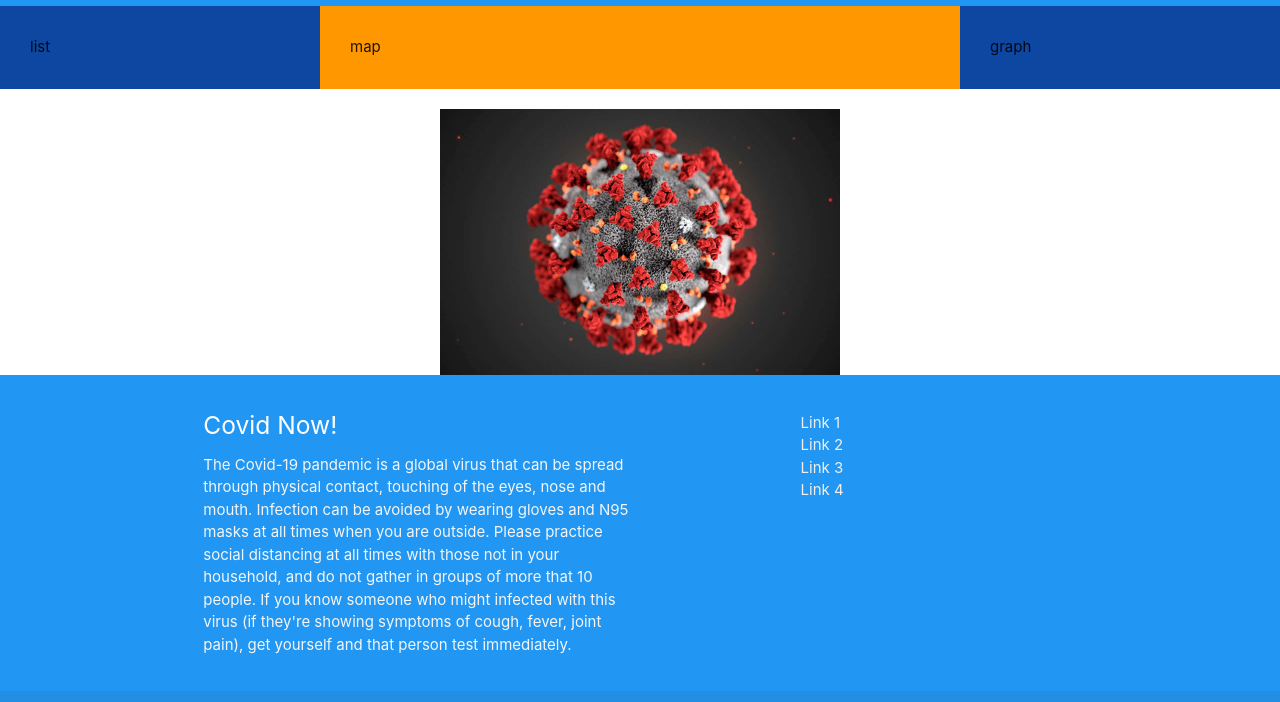
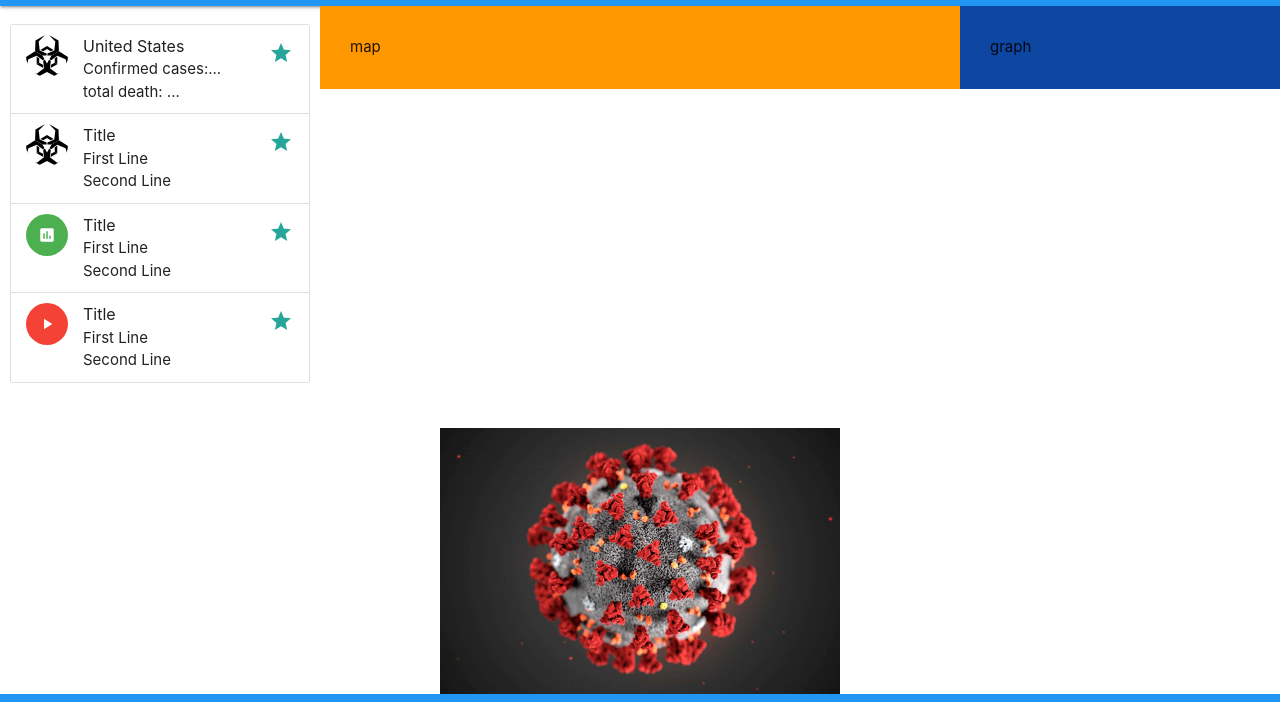
Before and after one commit to jerryjia2006/CovidNow, a plain HTML site: page index.html in a window 1280 px wide. Shown: the part 58-760 px from the top of the page. Drawn offline with nearby package versions, Linux system fonts and the light colour scheme.

Commit message:
Update index.html

```diff
--- a/index.html
+++ b/index.html
@@ -41,7 +41,42 @@
 
 	<div class="row">
 
-      <div class="col s12 m3 l3 #0d47a1 blue darken-4" style="padding: 30px">list</div>
+      <div class="col s12 m3 l3" style="padding: 10px">
+		      	<ul class="collection">
+		    <li class="collection-item avatar">
+		      <img src="virus.svg" alt="" class="circle">
+		      <span class="title">United States</span>
+		      <p>Confirmed cases:...<br>
+		         total death: ...
+		      </p>
+		      <a href="#!" class="secondary-content"><i class="material-icons">grade</i></a>
+		    </li>
+		    <li class="collection-item avatar">
+		      <img src="virus.svg" alt="" class="circle">
+		      <span class="title">Title</span>
+		      <p>First Line <br>
+		         Second Line
+		      </p>
+		      <a href="#!" class="secondary-content"><i class="material-icons">grade</i></a>
+		    </li>
+		    <li class="collection-item avatar">
+		      <i class="material-icons circle green">insert_chart</i>
+		      <span class="title">Title</span>
+		      <p>First Line <br>
+		         Second Line
+		      </p>
+		      <a href="#!" class="secondary-content"><i class="material-icons">grade</i></a>
+		    </li>
+		    <li class="collection-item avatar">
+		      <i class="material-icons circle red">play_arrow</i>
+		      <span class="title">Title</span>
+		      <p>First Line <br>
+		         Second Line
+		      </p>
+		      <a href="#!" class="secondary-content"><i class="material-icons">grade</i></a>
+		    </li>
+		  </ul>
+      </div>
       <div class="col s12 m6 l6 orange" style="padding: 30px">map</div>
       <div class="col s12 m3 l3 #0d47a1 blue darken-4" style="padding: 30px">graph</div>
     </div>
```
